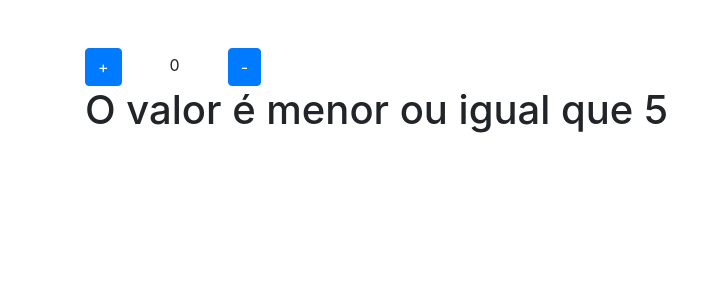
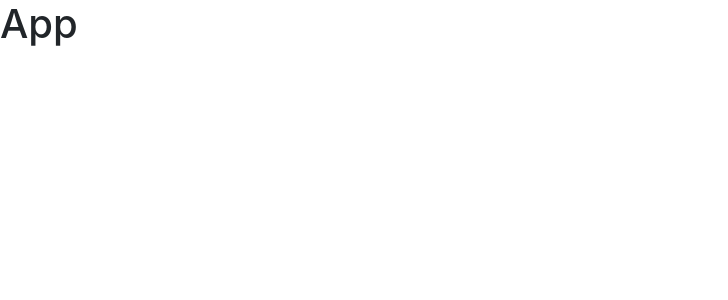
Before and after one commit to Edufreitass/dscatalog, a React (Create React App) app in the folder front-web/: page / in a window 1280 px wide. Shown: the top 300 px of the page, without its empty margins (0-728 px from the left). Built offline with nearby package versions, Linux system fonts and the light colour scheme.

Commit message:
Starting hands on

```diff
--- a/front-web/src/App.tsx
+++ b/front-web/src/App.tsx
@@ -1,32 +1,8 @@
-import React, { useState, useEffect } from 'react';
+import React from 'react';
 
 const App = () => {
-    const [counter, setCounter] = useState(0);
-
-    useEffect(() => {
-        console.log("Componente iniciado...");
-    }, []);
-
     return (
-        <div className="container mt-5">
-            <button
-                className="btn btn-primary mr-5"
-                onClick={() => setCounter(counter + 1)}
-            >
-                +
-            </button>
-            <span>
-                {counter}
-            </span>
-            <button
-                className="btn btn-primary ml-5"
-                onClick={() => setCounter(counter - 1)}
-            >
-                -
-            </button>
-            {counter > 5 && <h1>O valor é maior que 5</h1>}
-            {counter <= 5 && <h1>O valor é menor ou igual que 5</h1>}
-        </div>
+        <h1>App</h1>
     );
 }
 
```
